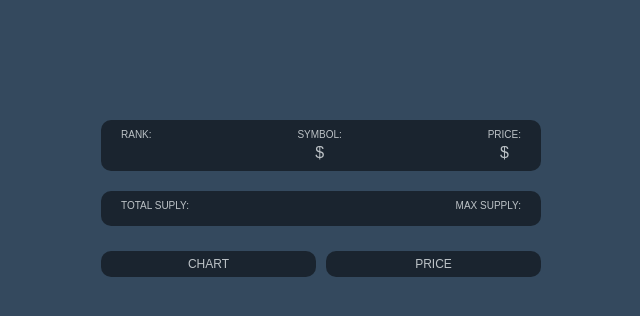
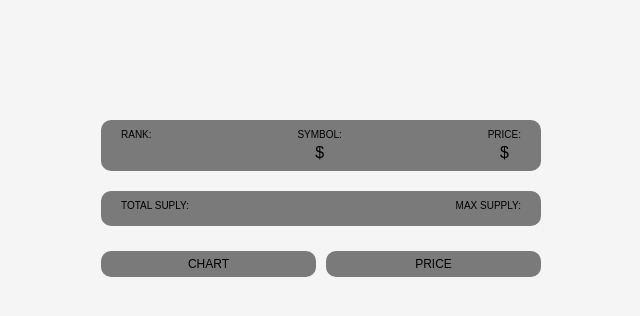
Before and after one commit to mahwin/practice-cra, a React (Create React App) app: page /1 in a window 1280 px wide. Shown: the top 316 px of the page, without its empty margins (319-959 px from the left). Built offline with nearby package versions, Linux system fonts and the light colour scheme; no server answers.

Commit message:
Add state management library(recoil)  for DarkMode

```diff
--- a/package.json
+++ b/package.json
@@ -15,9 +15,11 @@
     "react": "^18.2.0",
     "react-apexcharts": "^1.4.0",
     "react-dom": "^18.2.0",
+    "react-helmet": "^6.1.0",
     "react-query": "^3.39.2",
     "react-router-dom": "^6.3.0",
     "react-scripts": "5.0.1",
+    "recoil": "^0.7.5",
     "styled-components": "^5.3.5",
     "typescript": "^4.8.2",
     "web-vitals": "^2.1.4"
@@ -47,6 +49,7 @@
     ]
   },
   "devDependencies": {
+    "@types/react-helmet": "^6.1.5",
     "@types/react-router-dom": "^5.3.3"
   }
 }
--- a/src/App.tsx
+++ b/src/App.tsx
@@ -1,6 +1,10 @@
 import Router from "./Router";
 import { createGlobalStyle } from "styled-components";
 import { ReactQueryDevtools } from "react-query/devtools";
+import { ThemeProvider } from "styled-components";
+import { darkTheme, lightTheme } from "./theme";
+import { useRecoilValue } from "recoil";
+import { isDarkAtom } from "./atoms";
 
 const GlobalStyle = createGlobalStyle`
 @import url('https://fonts.googleapis.com/css2?family=Source+Sans+Pro:wght@300;400&display=swap');
@@ -66,11 +70,15 @@ a {
 `;
 
 function App() {
+  const isDark = useRecoilValue(isDarkAtom);
+
   return (
     <>
-      <GlobalStyle />
-      <Router />
-      <ReactQueryDevtools initialIsOpen={true} />
+      <ThemeProvider theme={isDark ? darkTheme : lightTheme}>
+        <GlobalStyle />
+        <Router />
+        <ReactQueryDevtools initialIsOpen={true} />
+      </ThemeProvider>
     </>
   );
 }
--- /dev/null
+++ b/src/atoms.ts
@@ -0,0 +1,6 @@
+import { atom } from "recoil";
+
+export const isDarkAtom = atom({
+  key: "isDark",
+  default: false,
+});
--- a/src/index.tsx
+++ b/src/index.tsx
@@ -1,9 +1,9 @@
 import React from "react";
 import ReactDOM from "react-dom/client";
 import App from "./App";
-import { ThemeProvider } from "styled-components";
-import { darkTheme, lightTheme } from "./theme";
+
 import { QueryClientProvider, QueryClient } from "react-query";
+import { RecoilRoot } from "recoil";
 
 const queryClient = new QueryClient();
 
@@ -13,10 +13,10 @@ const root = ReactDOM.createRoot(
 
 root.render(
   <React.StrictMode>
-    <QueryClientProvider client={queryClient}>
-      <ThemeProvider theme={darkTheme}>
+    <RecoilRoot>
+      <QueryClientProvider client={queryClient}>
         <App />
-      </ThemeProvider>
-    </QueryClientProvider>
+      </QueryClientProvider>
+    </RecoilRoot>
   </React.StrictMode>
 );
--- a/src/routes/Chart.tsx
+++ b/src/routes/Chart.tsx
@@ -2,7 +2,8 @@ import { useParams } from "react-router-dom";
 import { fetchCoinHistory } from "../api";
 import { useQuery } from "react-query";
 import ApexChart from "react-apexcharts";
-import { validateLocaleAndSetLanguage } from "typescript";
+import { useRecoilValue } from "recoil";
+import { isDarkAtom } from "../atoms";
 
 interface IHistorical {
   time_open: string;
@@ -17,6 +18,8 @@ interface IHistorical {
 
 function Chart() {
   const { coinId } = useParams();
+  const isDark = useRecoilValue(isDarkAtom);
+
   const { isLoading, data } = useQuery<IHistorical[]>(["ohlcv", coinId], () =>
     fetchCoinHistory(coinId!)
   );
@@ -43,7 +46,7 @@ function Chart() {
             },
 
             theme: {
-              mode: "dark",
+              mode: isDark ? "dark" : "light",
             },
             chart: {
               height: 300,
--- a/src/routes/Coin.tsx
+++ b/src/routes/Coin.tsx
@@ -1,5 +1,6 @@
 import { useEffect, useState } from "react";
 import { useQuery } from "react-query";
+import { Helmet } from "react-helmet";
 import {
   useLocation,
   useParams,
@@ -161,6 +162,11 @@ function Coin() {
   const loading = infoLoading || tickersLoading;
   return (
     <Container>
+      <Helmet>
+        <title>
+          {state?.name ? state.name : loading ? "Loading..." : infoData?.name}
+        </title>
+      </Helmet>
       <Header>
         <Title>
           {state?.name ? state.name : loading ? "Loading..." : infoData?.name}
--- a/src/routes/Coins.tsx
+++ b/src/routes/Coins.tsx
@@ -4,6 +4,8 @@ import { Link } from "react-router-dom";
 import styled from "styled-components";
 import { fetchCoins } from "../api";
 import Helmet from "react-helmet";
+import { useSetRecoilState } from "recoil";
+import { isDarkAtom } from "../atoms";
 
 const Container = styled.div`
   padding: 0px 20px;
@@ -60,6 +62,7 @@ interface ICoins {
 }
 
 function Coins() {
+  const setDarkAtom = useSetRecoilState(isDarkAtom);
   const { isLoading, data } = useQuery<ICoins[]>("allCoins", fetchCoins);
   return (
     <Container>
@@ -68,6 +71,12 @@ function Coins() {
       </Helmet>
       <Header>
         <Title>코인</Title>
+        <button
+          style={{ marginLeft: "20px" }}
+          onClick={() => setDarkAtom((prev) => !prev)}
+        >
+          Toggle Mode
+        </button>
       </Header>
 
       {isLoading ? (
--- a/src/theme.ts
+++ b/src/theme.ts
@@ -1,13 +1,12 @@
 import { DefaultTheme } from "styled-components";
+export const darkTheme: DefaultTheme = {
+  bgColor: "#2f3640",
+  textColor: "white",
+  accentColor: "#9c88ff",
+};
 
 export const lightTheme: DefaultTheme = {
-  bgColor: "#ecf0f1",
-  textColor: "#34495e",
-  accentColor: "#f1c40f",
+  bgColor: "whitesmoke",
+  textColor: "black",
+  accentColor: "#9c88ff",
 };
-
-export const darkTheme: DefaultTheme = {
-  bgColor: "#34495e",
-  textColor: "#bdc3c7",
-  accentColor: "#a29bfe",
-};
```
Also changed, not shown: 1 other file (tests, documents, lock files or other folders).
